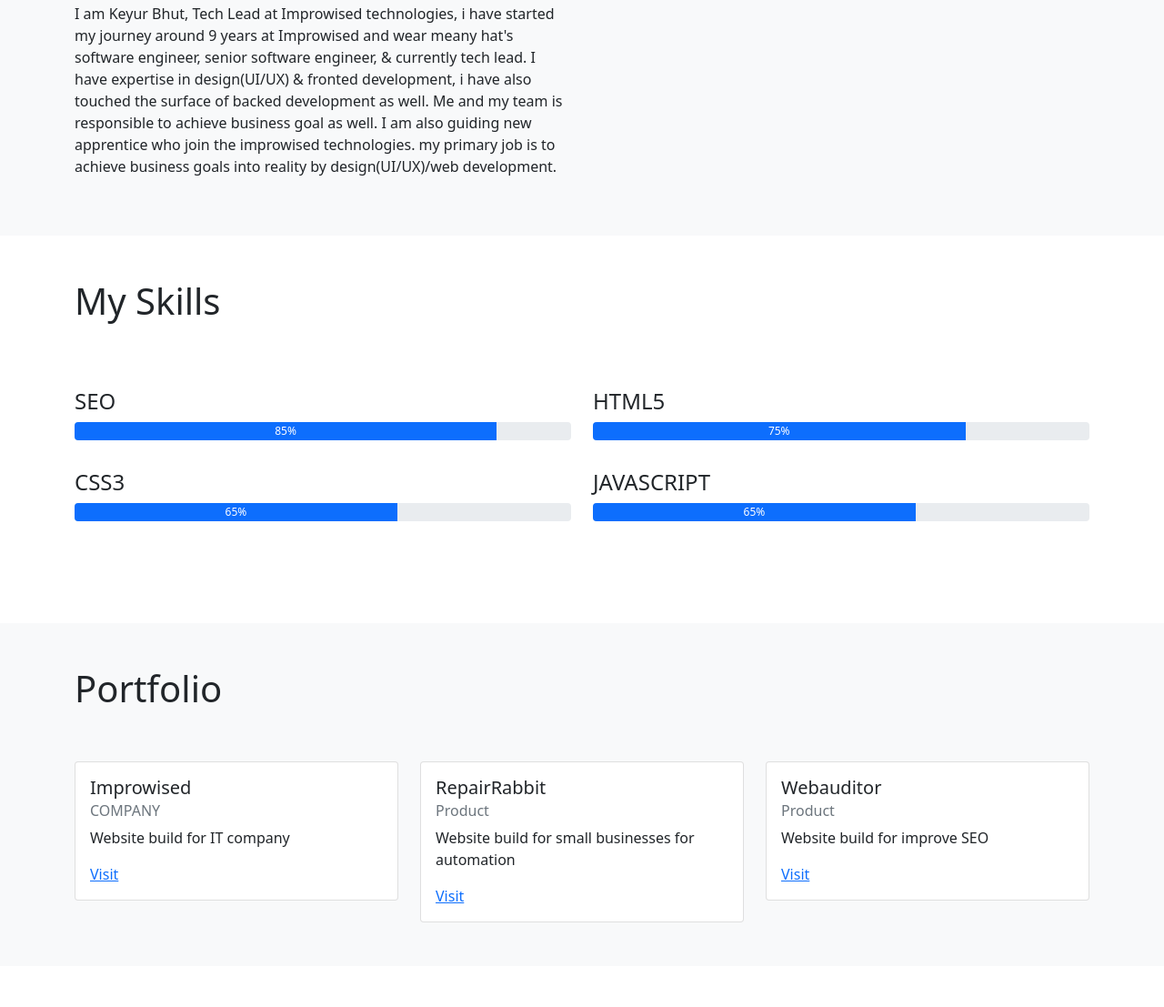
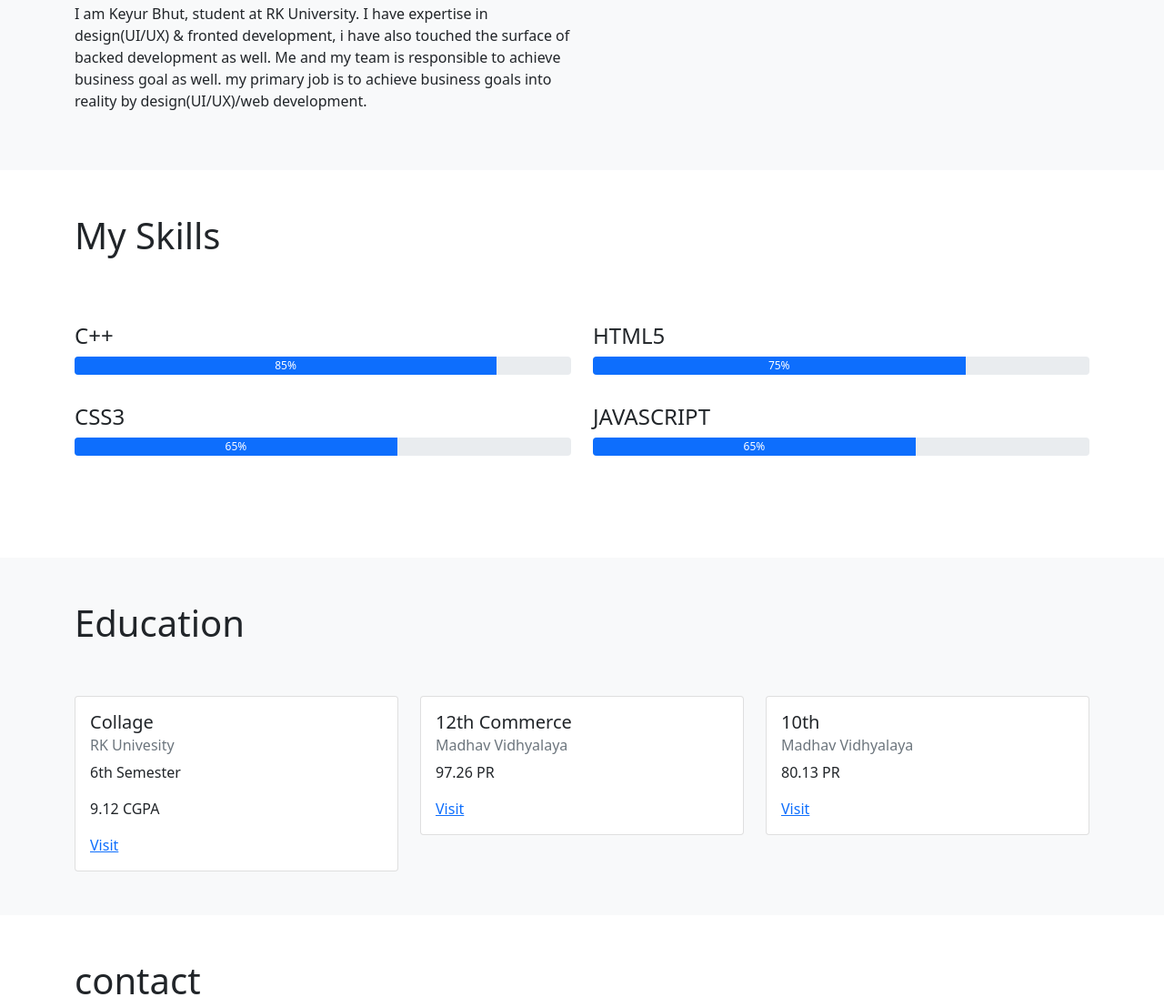
Before and after one commit to KeyurBhut07/Keyur-Bhut, a plain HTML site: page index.html in a window 1280 px wide. Shown: the part 566-1673 px from the top of the page at 91% size. Drawn offline with nearby package versions, Linux system fonts and the light colour scheme.

Commit message:
added index.html

```diff
--- a/index.html
+++ b/index.html
@@ -89,9 +89,10 @@
           <div class="col">
             <h1 id="aboutme">About Me</h1>
             <p>
-              I am  Keyur Bhut, Tech Lead at Improwised technologies, i have started my journey around 9 years at Improwised and wear meany hat's software engineer, senior software engineer, & currently tech lead.
+              I am  Keyur Bhut, student at RK University.
 
-              I have expertise in design(UI/UX) & fronted development, i have also touched the surface of backed development as well. Me and my team is responsible to achieve business goal as well. I am also guiding new apprentice who join the improwised technologies.
+              I have expertise in design(UI/UX) & fronted development, i have also touched the surface of
+              backed development as well. Me and my team is responsible to achieve business goal as well.
 
               my primary job is to achieve business goals into reality by design(UI/UX)/web development.
             </p>
@@ -109,7 +110,7 @@
           <div class="row py-5">
             <div class="col-sm-6 py-3">
               <h4>
-                SEO
+                C++
               </h4>
               <div class="progress" style="height: 20px;">
                 <div class="progress-bar" role="progressbar" style="width: 85%;" aria-valuenow="85" aria-valuemin="0" aria-valuemax="100">85%</div>
@@ -146,14 +147,15 @@
 
       <section class="bg-light py-5">
         <div class="container">
-          <h1 id="portfolio">Portfolio</h1>
+          <h1 id="portfolio">Education</h1>
           <div class="row pt-5">
             <div class="col-sm">
               <div class="card">
                 <div class="card-body">
-                  <h5 class="card-title">Improwised</h5>
-                  <h6 class="card-subtitle mb-2 text-muted">COMPANY</h6>
-                  <p class="card-text">Website build for IT company</p>
+                  <h5 class="card-title">Collage</h5>
+                  <h6 class="card-subtitle mb-2 text-muted">RK Univesity</h6>
+                  <p class="card-text">6th Semester</p>
+                  <p class="card-text">9.12 CGPA</p>
                   <a href="#" class="card-link">Visit</a>
                 </div>
               </div>
@@ -161,9 +163,9 @@
             <div class="col-sm">
               <div class="card">
                 <div class="card-body">
-                  <h5 class="card-title">RepairRabbit</h5>
-                  <h6 class="card-subtitle mb-2 text-muted">Product</h6>
-                  <p class="card-text">Website build for small businesses for automation</p>
+                  <h5 class="card-title">12th Commerce</h5>
+                  <h6 class="card-subtitle mb-2 text-muted">Madhav Vidhyalaya</h6>
+                  <p class="card-text">97.26 PR</p>
                   <a href="#" class="card-link">Visit</a>
                 </div>
               </div>
@@ -171,9 +173,9 @@
             <div class="col-sm">
               <div class="card">
                 <div class="card-body">
-                  <h5 class="card-title">Webauditor</h5>
-                  <h6 class="card-subtitle mb-2 text-muted">Product</h6>
-                  <p class="card-text">Website build for improve SEO</p>
+                  <h5 class="card-title">10th </h5>
+                  <h6 class="card-subtitle mb-2 text-muted">Madhav Vidhyalaya</h6>
+                  <p class="card-text">80.13 PR</p>
                   <a href="#" class="card-link">Visit</a>
                 </div>
               </div>
```
